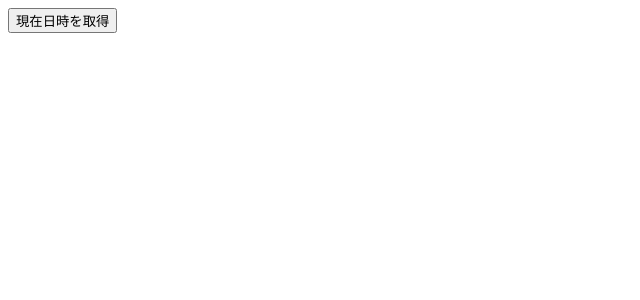
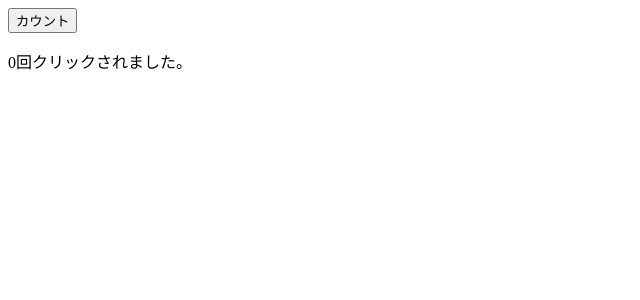
Before and after one commit to norman6464/react-practice, a React (Create React App) app: page / in a window 1280 px wide. Shown: the top 300 px of the page, without its empty margins (0-640 px from the left). Built offline with nearby package versions, Linux system fonts and the light colour scheme.

Commit message:
chap3 StateBasiuc

```diff
--- /dev/null
+++ b/src/chap3/StateBasic.js
@@ -0,0 +1,17 @@
+import { useState } from 'react';
+// { init }はPropsの分割代入
+export default function StateBasic({ init }) {
+  // Props（init）でState（count）を初期化
+  const [count, setCount] = useState(init);
+
+  // カウンタボタンクリック時にState値をインクリメントをする
+  const handleClick = () => {
+    setCount(() => count + 1);
+  };
+  return (
+    <>
+      <button onClick={handleClick}>カウント</button>
+      <p>{count}回クリックされました。</p>
+    </>
+  );
+}
--- a/src/index.js
+++ b/src/index.js
@@ -1,6 +1,6 @@
 import React from 'react';
 import ReactDOM from 'react-dom/client';
-import EventBasic from './chap3/EventBasic ';
+import StateBasic from './chap3/StateBasic';
 
 const root = ReactDOM.createRoot(document.getElementById('root'));
-root.render(<EventBasic type="time" />);
+root.render(<StateBasic init={0} />);
```
